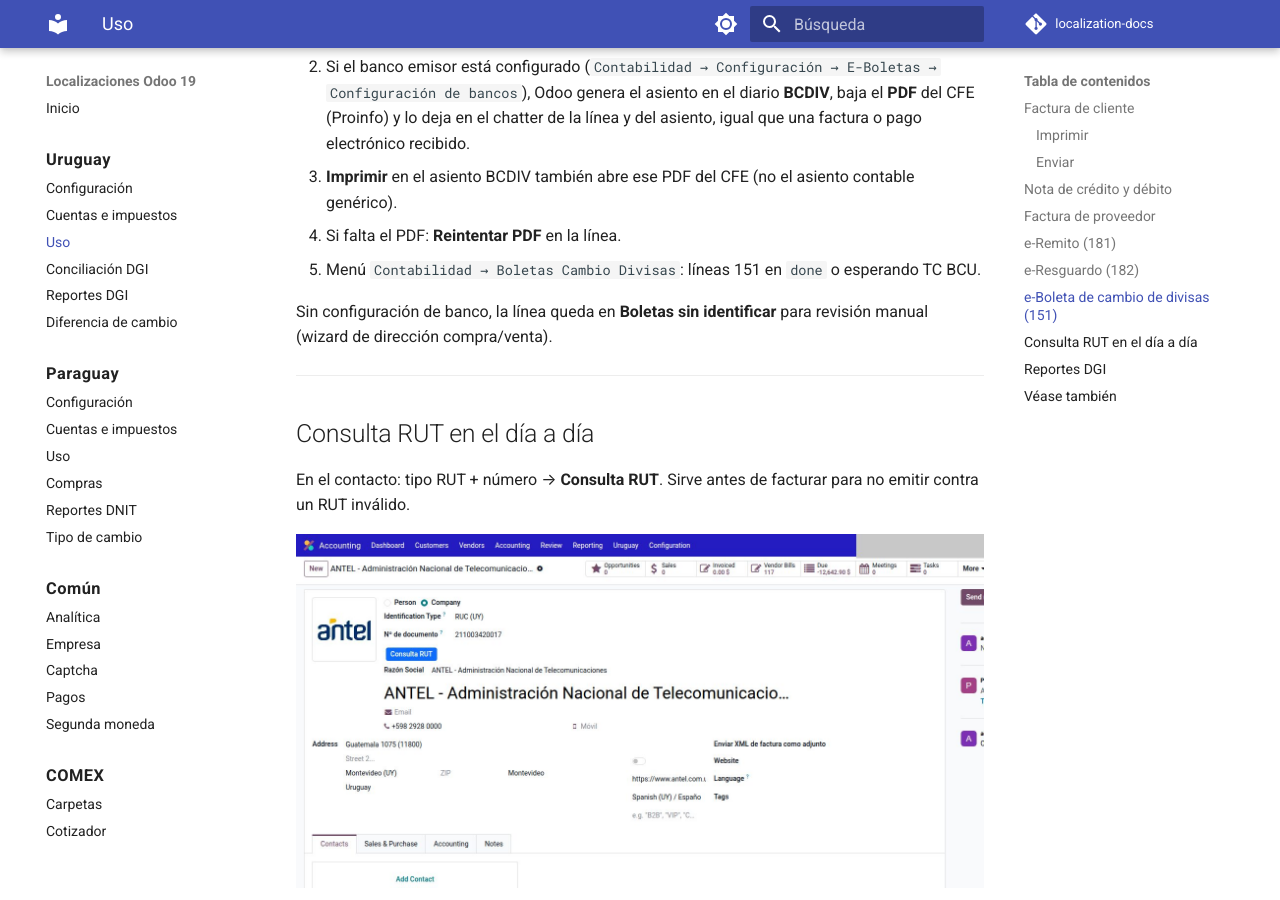
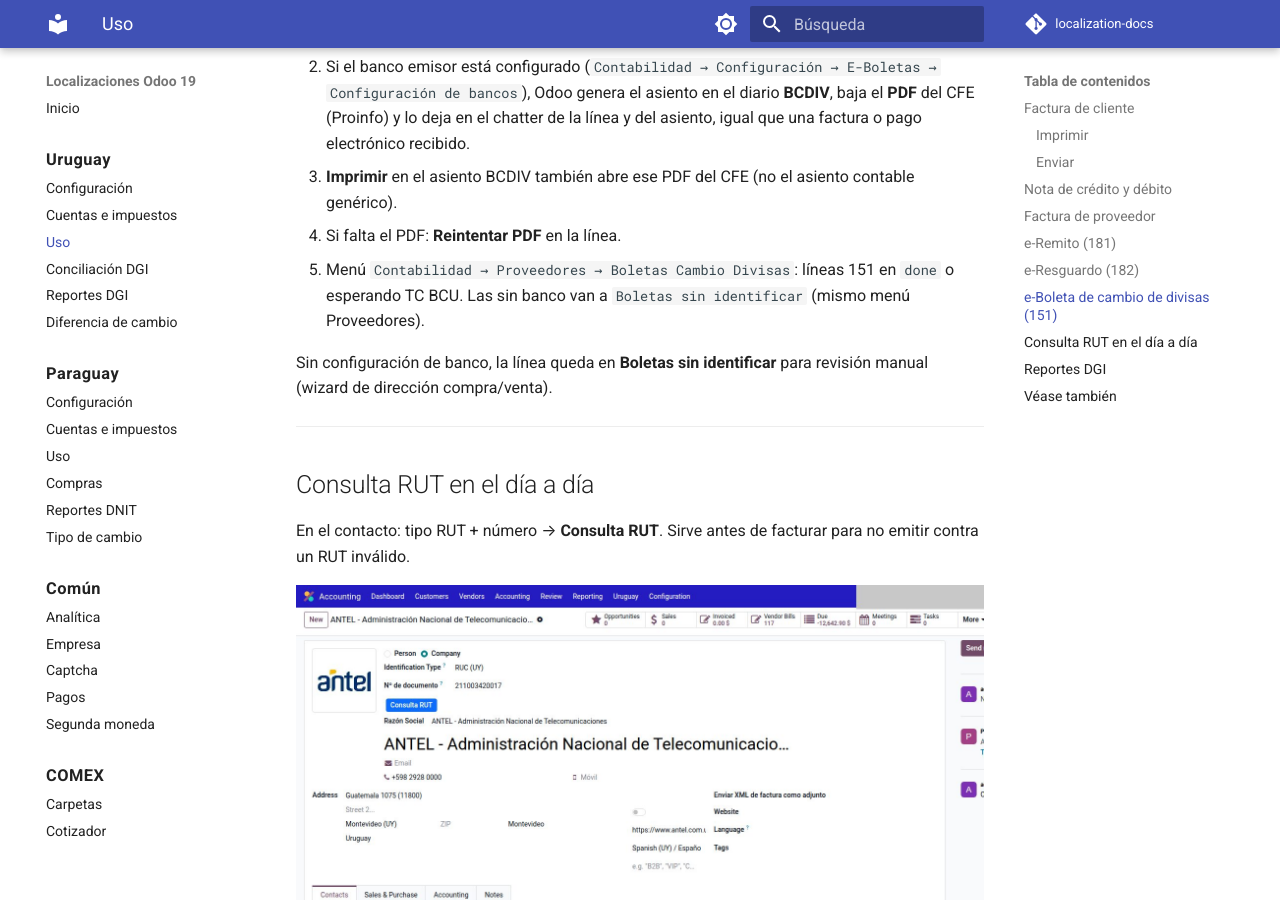
Before and after one commit to Pabloolano/localization-docs, an MkDocs documentation site: the page built from docs/uruguay/uso.md, in a window 1280 px wide and 900 px high, scrolled down 5261 px. Built offline with MkDocs 1.6.1 and Material for MkDocs 9.7.7, drawn with Linux system fonts in a browser that asks for light colours; comment, search, counter and statistics services are not loaded.

Commit message:
docs(uy): boleta 151 — menú bajo Proveedores
Alinea el manual con Contabilidad → Proveedores → Boletas Cambio Divisas
y Boletas sin identificar.

Co-authored-by: Cursor <cursoragent@cursor.com>

```diff
--- a/docs/uruguay/uso.md
+++ b/docs/uruguay/uso.md
@@ -103,7 +103,7 @@ Llega por la bandeja de **Comprobantes recibidos** (Proinfo), igual que una fact
 2. Si el banco emisor está configurado (`Contabilidad → Configuración → E-Boletas → Configuración de bancos`), Odoo genera el asiento en el diario **BCDIV**, baja el **PDF** del CFE (Proinfo) y lo deja en el chatter de la línea y del asiento, igual que una factura o pago electrónico recibido.
 3. **Imprimir** en el asiento BCDIV también abre ese PDF del CFE (no el asiento contable genérico).
 4. Si falta el PDF: **Reintentar PDF** en la línea.
-5. Menú `Contabilidad → Boletas Cambio Divisas`: líneas 151 en `done` o esperando TC BCU.
+5. Menú `Contabilidad → Proveedores → Boletas Cambio Divisas`: líneas 151 en `done` o esperando TC BCU. Las sin banco van a `Boletas sin identificar` (mismo menú Proveedores).
 
 Sin configuración de banco, la línea queda en **Boletas sin identificar** para revisión manual (wizard de dirección compra/venta).
 
```
